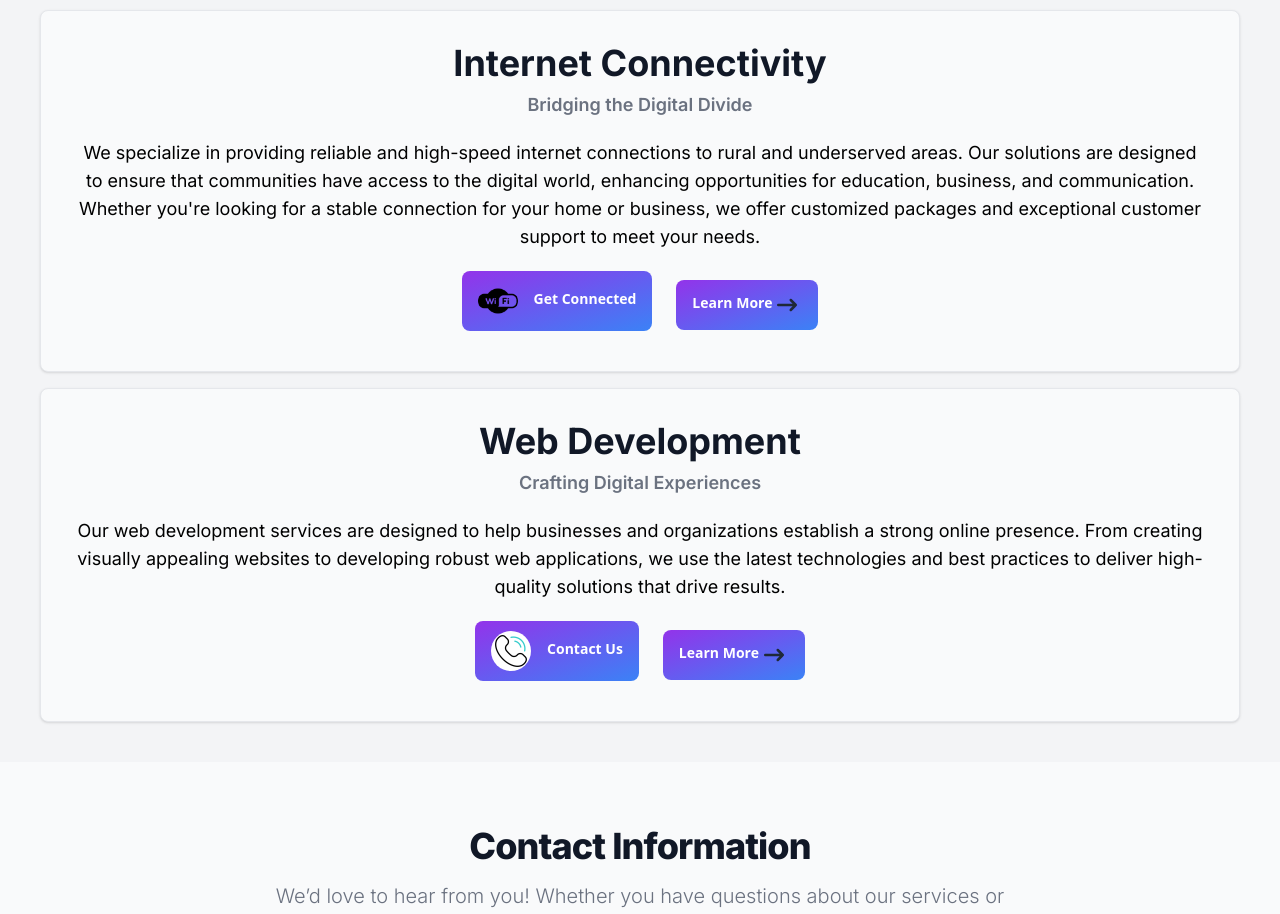
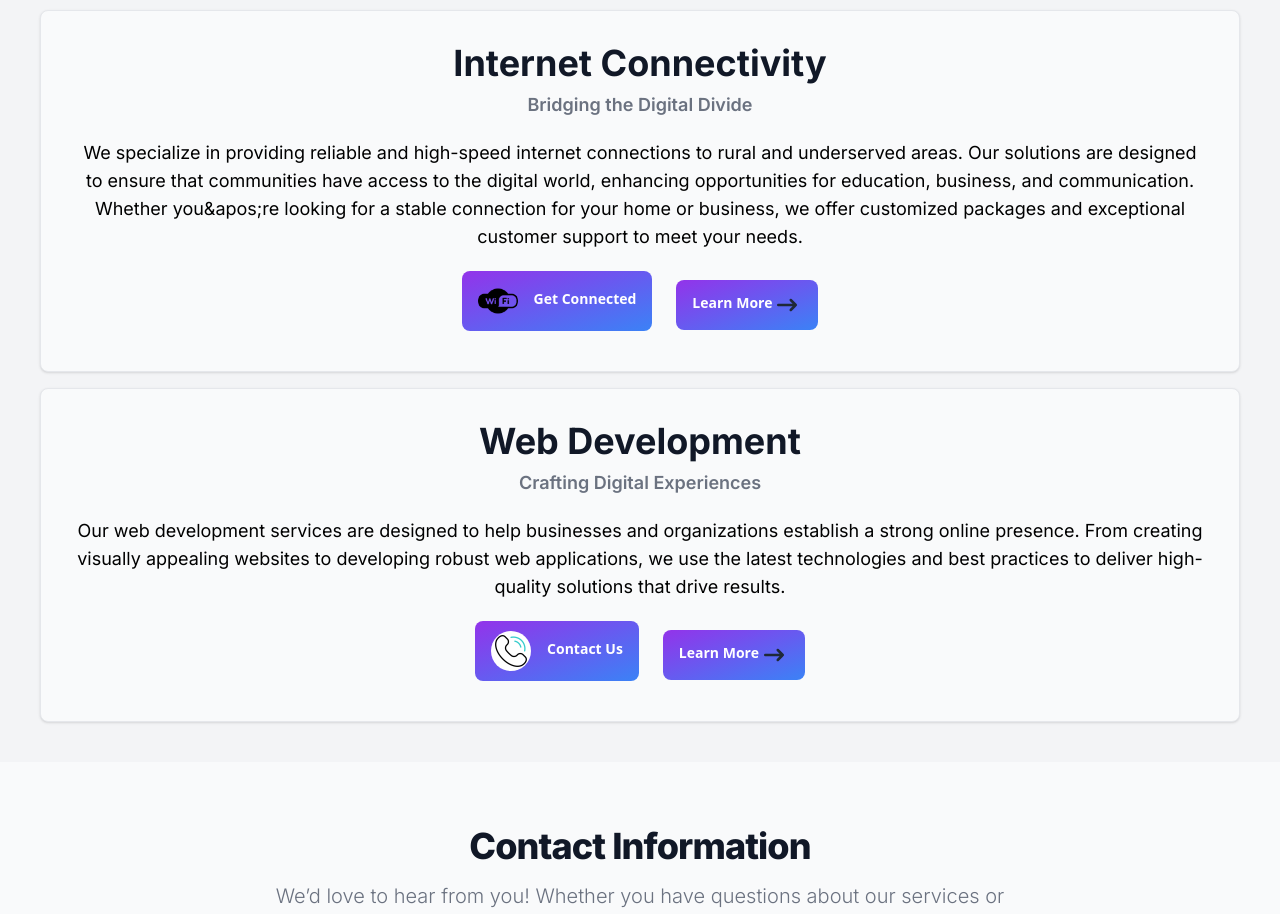
Before and after one commit to Houstin0/project-Company_profile, a Next.js app: page / in a window 1280 px wide. Shown: the part 1080-1994 px from the top of the page. Built offline with nearby package versions, Linux system fonts and the light colour scheme.

Commit message:
added &apos; to

```diff
--- a/app/(root)/about/page.tsx
+++ b/app/(root)/about/page.tsx
@@ -109,7 +109,7 @@ function About() {
                     {" "}
                     Affordable and Transparent Pricing:{" "}
                   </span>
-                  We believe in offering top-notch services at prices that are accessible to everyone. Our transparent pricing structure ensures you know exactly what you're paying for, with no hidden fees.
+                  We believe in offering top-notch services at prices that are accessible to everyone. Our transparent pricing structure ensures you know exactly what you&apos;re paying for, with no hidden fees.
                 </li>
                 <li>
                   <span className="font-semibold text-gray-900 dark:text-white">
--- a/constants/index.ts
+++ b/constants/index.ts
@@ -23,7 +23,7 @@ export const services = [
     title: "Internet Connectivity",
     icon: "/icons/wifi.png",
     motto: "Bridging the Digital Divide",
-    description: "We specialize in providing reliable and high-speed internet connections to rural and underserved areas. Our solutions are designed to ensure that communities have access to the digital world, enhancing opportunities for education, business, and communication. Whether you're looking for a stable connection for your home or business, we offer customized packages and exceptional customer support to meet your needs.",
+    description: "We specialize in providing reliable and high-speed internet connections to rural and underserved areas. Our solutions are designed to ensure that communities have access to the digital world, enhancing opportunities for education, business, and communication. Whether you&apos;re looking for a stable connection for your home or business, we offer customized packages and exceptional customer support to meet your needs.",
     listTitle1: "Reliable Connection",
     listInfo1 : "Enjoy a stable and fast internet experience, even in remote locations.",
     listTitle2: "Flexible Plans",
```
